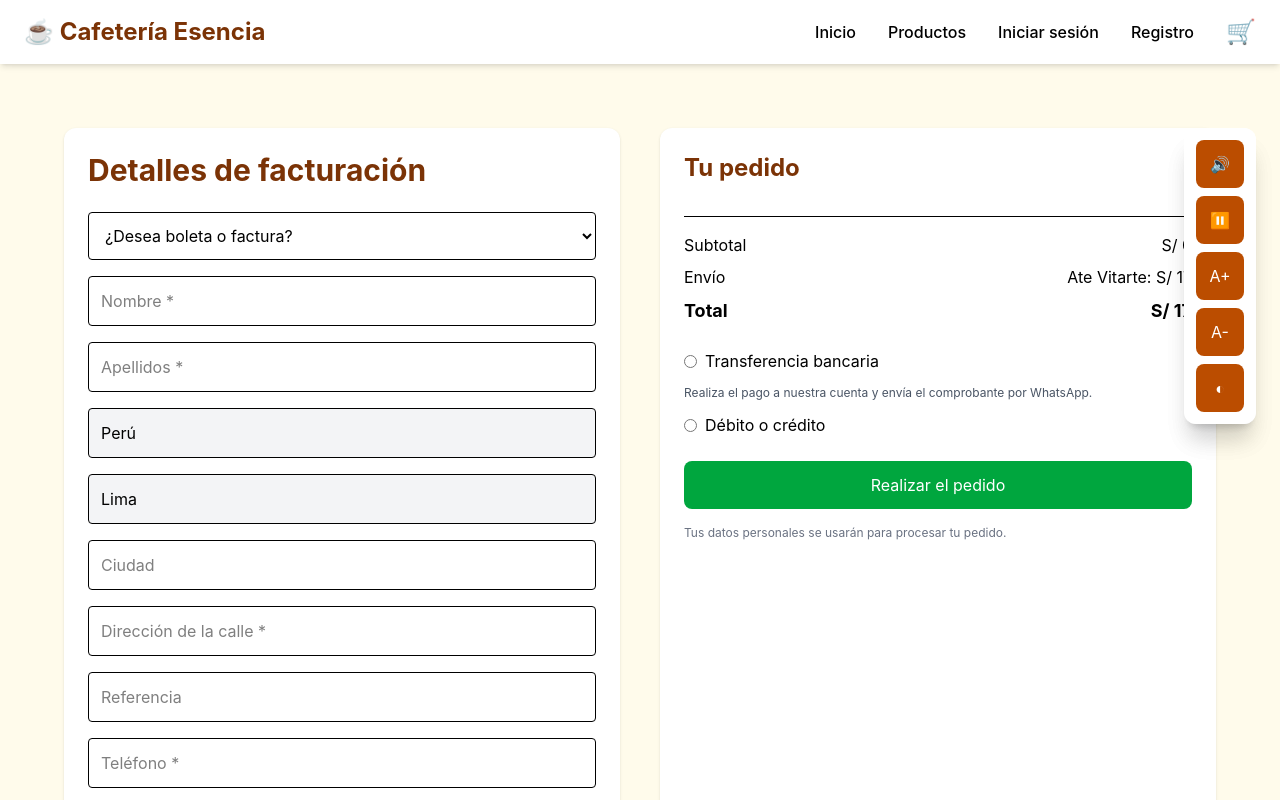
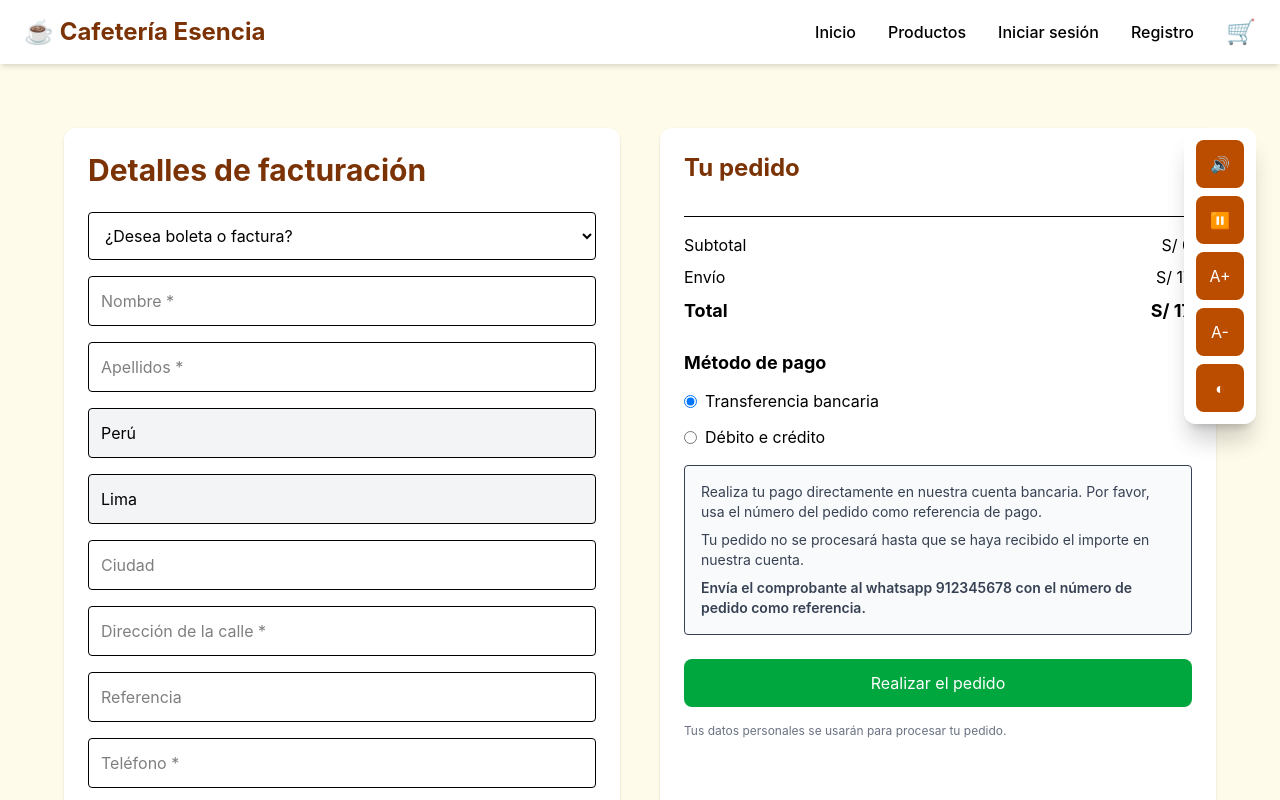
Before and after one commit to Rubycrst/Cafeteria-Esencia, a React (Vite) app: page /checkout in a window 1280 px wide. Shown: the top 800 px of the page. Built offline with nearby package versions, Linux system fonts and the light colour scheme.

Commit message:
modificando pagar

```diff
--- a/src/pages/Checkout.tsx
+++ b/src/pages/Checkout.tsx
@@ -1,17 +1,47 @@
+import { useState } from "react";
 import { useCart } from "../context/useCart";
 
 function Checkout() {
   const { cart, total } = useCart();
 
+  const [paymentMethod, setPaymentMethod] = useState("transferencia");
+
+  // 💳 tarjeta
+  const [cardNumber, setCardNumber] = useState("");
+  const [cardName, setCardName] = useState("");
+  const [expiry, setExpiry] = useState("");
+  const [cvv, setCvv] = useState("");
+
+  const [error, setError] = useState("");
+
   const envio = 17;
   const totalFinal = total + envio;
 
+  const handleOrder = () => {
+    if (paymentMethod === "tarjeta") {
+      if (
+        !cardNumber ||
+        !cardName ||
+        expiry.length !== 4 ||
+        cvv.length !== 3
+      ) {
+        setError("Completa este campo");
+        return;
+      }
+    }
+
+    setError("");
+    alert("Pedido realizado con éxito 🎉");
+  };
+
   return (
     <div className="min-h-screen bg-amber-50 py-12 px-6">
+
       <div className="max-w-6xl mx-auto grid grid-cols-1 md:grid-cols-2 gap-10">
 
-        {/* FORMULARIO */}
+        {/* ================= FORMULARIO ================= */}
         <div className="bg-white p-6 rounded-xl shadow">
+
           <h1 className="text-3xl font-bold mb-6 text-amber-900">
             Detalles de facturación
           </h1>
@@ -28,7 +58,6 @@ function Checkout() {
             <input placeholder="Apellidos *" className="w-full border p-3 rounded" />
 
             <input value="Perú" disabled className="w-full border p-3 rounded bg-gray-100" />
-
             <input value="Lima" disabled className="w-full border p-3 rounded bg-gray-100" />
 
             <input placeholder="Ciudad" className="w-full border p-3 rounded" />
@@ -41,11 +70,17 @@ function Checkout() {
 
             <input placeholder="Correo electrónico *" className="w-full border p-3 rounded" />
 
+            <label className="flex items-center gap-2 mt-4">
+              <input type="checkbox" />
+              ¿Enviar a una dirección diferente?
+            </label>
+
           </div>
         </div>
 
-        {/* RESUMEN DEL PEDIDO */}
+        {/* ================= RESUMEN ================= */}
         <div className="bg-white p-6 rounded-xl shadow">
+
           <h2 className="text-2xl font-bold mb-4 text-amber-900">
             Tu pedido
           </h2>
@@ -62,6 +97,7 @@ function Checkout() {
           </div>
 
           <div className="mt-4 space-y-2">
+
             <div className="flex justify-between">
               <span>Subtotal</span>
               <span>S/ {total}</span>
@@ -69,45 +105,133 @@ function Checkout() {
 
             <div className="flex justify-between">
               <span>Envío</span>
-              <span>Ate Vitarte: S/ {envio}</span>
+              <span>S/ {envio}</span>
             </div>
 
             <div className="flex justify-between font-bold text-lg">
               <span>Total</span>
               <span>S/ {totalFinal}</span>
             </div>
+
           </div>
 
-          {/* MÉTODOS DE PAGO */}
+          {/* ================= MÉTODOS DE PAGO ================= */}
           <div className="mt-6 space-y-3">
 
+            <h3 className="font-bold text-lg">Método de pago</h3>
+
             <label className="flex items-center gap-2">
-              <input type="radio" name="pago" />
+              <input
+                type="radio"
+                name="pago"
+                checked={paymentMethod === "transferencia"}
+                onChange={() => setPaymentMethod("transferencia")}
+              />
               Transferencia bancaria
             </label>
 
-            <p className="text-xs text-gray-600">
-              Realiza el pago a nuestra cuenta y envía el comprobante por WhatsApp.
-            </p>
-
             <label className="flex items-center gap-2">
-              <input type="radio" name="pago" />
-              Débito o crédito
+              <input
+                type="radio"
+                name="pago"
+                checked={paymentMethod === "tarjeta"}
+                onChange={() => setPaymentMethod("tarjeta")}
+              />
+              Débito e crédito
             </label>
 
           </div>
 
-          {/* BOTÓN FINAL */}
-          <button className="mt-6 w-full bg-green-600 hover:bg-green-700 text-white py-3 rounded-lg">
+          {/* ================= TRANSFERENCIA ================= */}
+          {paymentMethod === "transferencia" && (
+            <div className="mt-4 p-4 border rounded bg-gray-50 text-sm text-gray-700">
+              <p>Realiza tu pago directamente en nuestra cuenta bancaria. Por favor, usa el número del pedido como referencia de pago.</p>
+              <p className="mt-2">
+                 Tu pedido no se procesará hasta que se haya recibido el importe en nuestra cuenta.
+              </p>
+              <p className="mt-2 font-semibold">
+                Envía el comprobante al whatsapp 912345678 con el número de pedido como referencia.
+              </p>
+            </div>
+          )}
+
+          {/* ================= TARJETA ================= */}
+          {paymentMethod === "tarjeta" && (
+            <div className="mt-4 space-y-3">
+
+              <p className="text-sm text-gray-600">
+                Débito e crédito (Visa / Mastercard / Mercado Pago)
+              </p>
+
+              <input
+                placeholder="Número de tarjeta"
+                value={cardNumber}
+                onChange={(e) => setCardNumber(e.target.value)}
+                className="w-full border p-3 rounded"
+              />
+
+              <input
+                placeholder="Nombre del titular"
+                value={cardName}
+                onChange={(e) => setCardName(e.target.value)}
+                className="w-full border p-3 rounded"
+              />
+
+              <div className="flex gap-3">
+
+                <input
+                  placeholder="MM/AA"
+                  value={expiry}
+                  onChange={(e) => {
+                    const val = e.target.value;
+                    if (/^\d{0,4}$/.test(val)) setExpiry(val);
+                  }}
+                  maxLength={4}
+                  className="w-1/2 border p-3 rounded"
+                />
+
+                <input
+                  placeholder="CVV"
+                  value={cvv}
+                  onChange={(e) => {
+                    const val = e.target.value;
+                    if (/^\d{0,3}$/.test(val)) setCvv(val);
+                  }}
+                  maxLength={3}
+                  className="w-1/2 border p-3 rounded"
+                />
+
+              </div>
+
+              <p className="text-xs text-gray-500">
+                Tus datos de tarjeta se procesarán de forma segura.
+              </p>
+
+              {error && (
+                <p className="text-red-500 text-sm font-semibold">
+                  {error}
+                </p>
+              )}
+
+            </div>
+          )}
+
+          {/* ================= BOTÓN FINAL ================= */}
+          <button
+            onClick={handleOrder}
+            className="mt-6 w-full bg-green-600 hover:bg-green-700 text-white py-3 rounded-lg"
+          >
             Realizar el pedido
           </button>
 
           <p className="text-xs text-gray-500 mt-4">
             Tus datos personales se usarán para procesar tu pedido.
           </p>
+
         </div>
 
       </div>
+
     </div>
   );
 }
```
